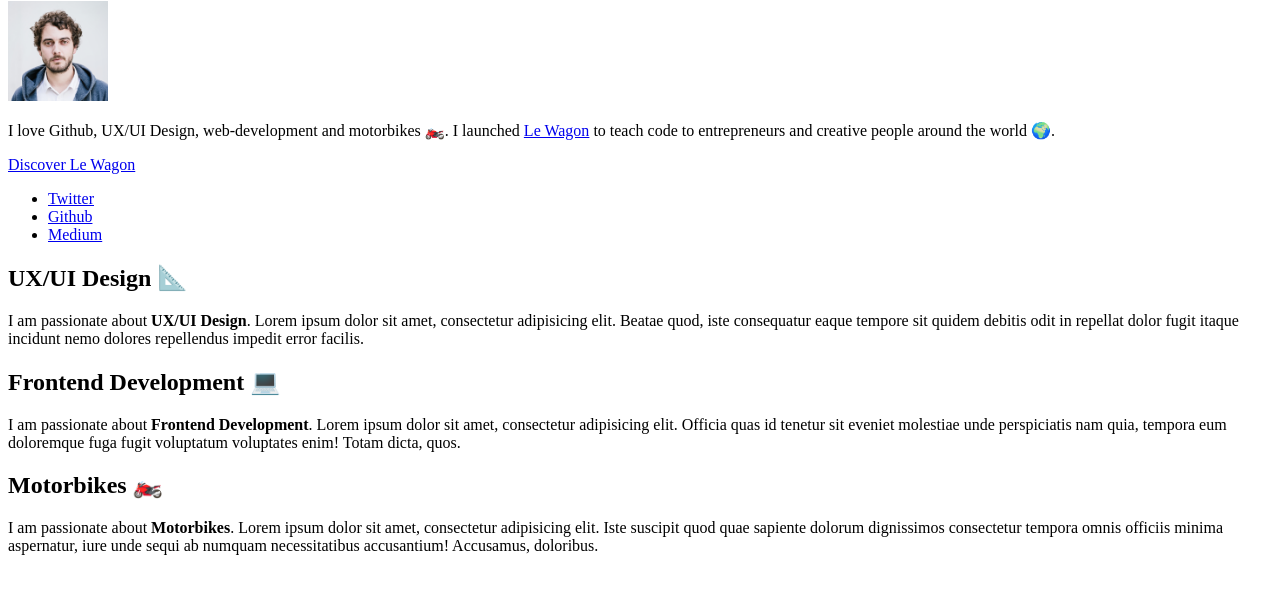
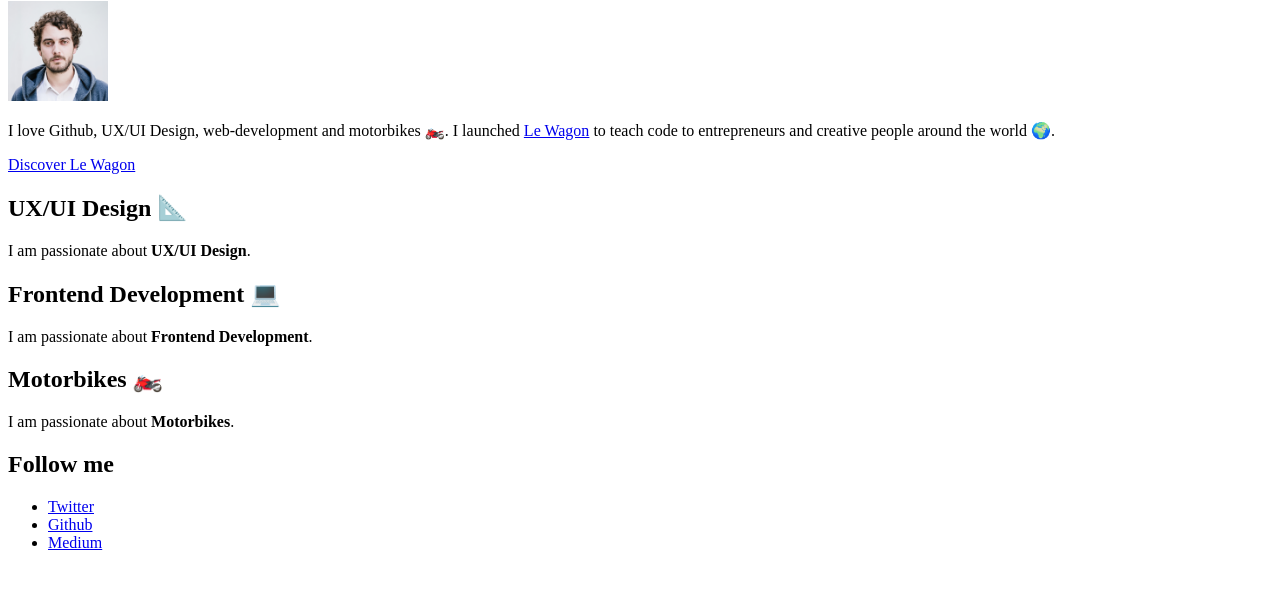
Before and after one commit to matteogoetschy/my-profile, a plain HTML site: page index.html in a window 1280 px wide. Shown: the part 80-674 px from the top of the page. Drawn offline with Linux system fonts and the light colour scheme.

Commit message:
simpler content

```diff
--- a/index.html
+++ b/index.html
@@ -14,29 +14,28 @@
       I launched <a href="https://www.lewagon.com" target="_blank">Le Wagon</a> to teach code to entrepreneurs and creative people around the world 🌍.
     </p>
     <a href="https://www.lewagon.com" target="_blank">Discover Le Wagon</a>
+
+    <h2>UX/UI Design 📐</h2>
+    <p>
+      I am passionate about <strong>UX/UI Design</strong>.
+    </p>
+
+    <h2>Frontend Development 💻</h2>
+    <p>
+      I am passionate about <strong>Frontend Development</strong>.
+    </p>
+
+    <h2>Motorbikes 🏍️</h2>
+    <p>
+      I am passionate about <strong>Motorbikes</strong>.
+    </p>
+
+    <h2>Follow me</h2>
     <ul>
       <li><a href="https://twitter.com/bpapillard">Twitter</a></li>
       <li><a href="https://github.com/papillard">Github</a></li>
       <li><a href="https://medium.com/@papillard">Medium</a></li>
     </ul>
 
-    <h2>UX/UI Design 📐</h2>
-    <p>
-      I am passionate about <strong>UX/UI Design</strong>.
-      Lorem ipsum dolor sit amet, consectetur adipisicing elit. Beatae quod, iste consequatur eaque tempore sit quidem debitis odit in repellat dolor fugit itaque incidunt nemo dolores repellendus impedit error facilis.
-    </p>
-
-    <h2>Frontend Development 💻</h2>
-    <p>
-      I am passionate about <strong>Frontend Development</strong>.
-      Lorem ipsum dolor sit amet, consectetur adipisicing elit. Officia quas id tenetur sit eveniet molestiae unde perspiciatis nam quia, tempora eum doloremque fuga fugit voluptatum voluptates enim! Totam dicta, quos.
-    </p>
-
-    <h2>Motorbikes 🏍️</h2>
-    <p>
-      I am passionate about <strong>Motorbikes</strong>.
-      Lorem ipsum dolor sit amet, consectetur adipisicing elit. Iste suscipit quod quae sapiente dolorum dignissimos consectetur tempora omnis officiis minima aspernatur, iure unde sequi ab numquam necessitatibus accusantium! Accusamus, doloribus.
-    </p>
-
   </body>
 </html>
```
